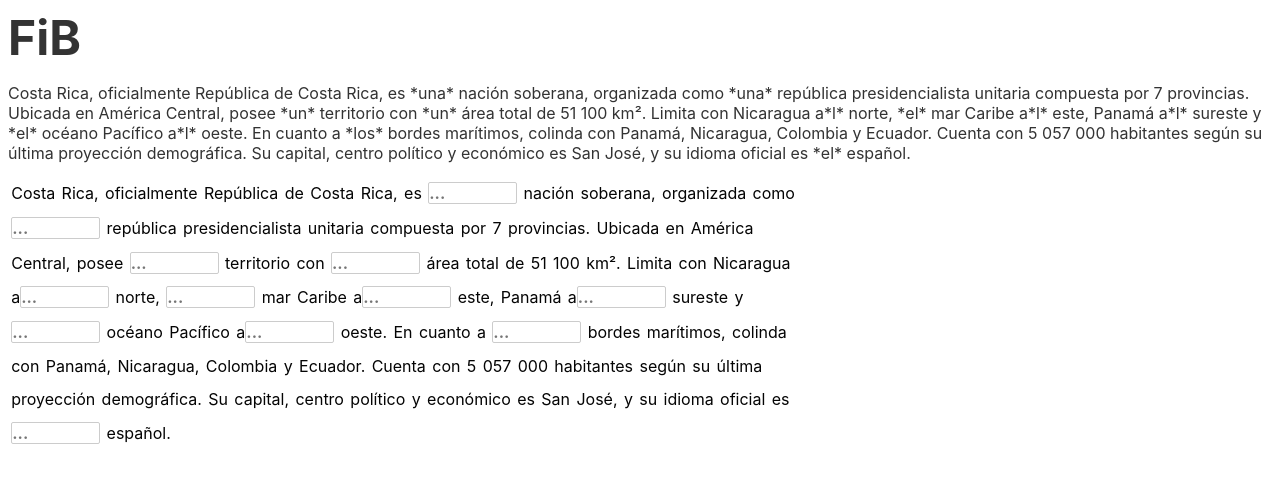
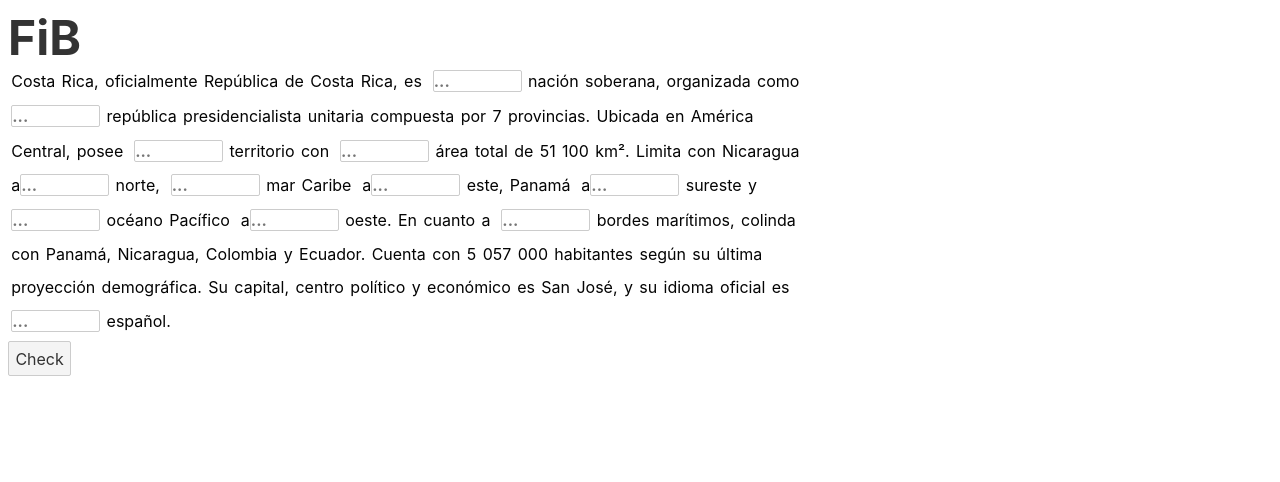
Before and after one commit to mundek/svelte-fillinblank, a Svelte app: page / in a window 1280 px wide. Shown: the top 482 px of the page. Built offline with nearby package versions, Linux system fonts and the light colour scheme.

Commit message:
component checks user responses against those parsed out of the text during layout; basic visual feedback provided

```diff
--- a/src/routes/FillInBlanks.svelte
+++ b/src/routes/FillInBlanks.svelte
@@ -15,7 +15,7 @@
 
     let theWords = sentenceWords($sentence);
 
-    let displayItems = [];
+    let inputTextStrings = [];
 
     function currentSentence() {
         console.log("currSent");
@@ -23,27 +23,63 @@
 
     function resizeInput(event) {
         let newLength = event.target.value.length;
-        if(newLength > 1) { event.target.size = newLength - 1; }
-        else { event.target.size = newLength; }
+        if(newLength > 1) {
+            event.target.size = newLength - 1;
+        } else {
+            event.target.size = 1;
+        }
         // console.table(event.target.value.length);
     }
 
+    function setInputWord(index, answerText) {
+        // console.log(index);
+        inputTextStrings[index] = blankText(answerText);
+
+        // console.log(index, answerText);
+        return "";
+    }
+
+    function checkAnswers(event) {
+        let theBlanks = document.getElementsByClassName('inputElement');
+        for (let item of theBlanks) {
+            // console.log(item.id, item.value);
+            if (item.value === inputTextStrings[item.id]) {
+                console.log("MATCH");
+                item.classList.remove("incorrectResponse")
+                item.classList.add("correctResponse")
+            } else {
+                console.log("NO MATCH");
+                item.classList.remove("correctResponse")
+                item.classList.add("incorrectResponse")
+            }
+        }
+
+        // console.table(inputTextStrings);
+    }
 </script>
 
-<p>{$sentence}</p>
+<!-- <p>{$sentence}</p> -->
+<form>
     <div id="wordContainer">
         {#each theWords as aWord, i}
             {#if isPlainWord(aWord) }
-            <!-- <div class="item">{aWord}&nbsp;-&nbsp;</div> -->
                 <div class="textElement" id="{i}">{aWord}</div>
             {:else}
+                <!-- call to setInputWord(i, aWord) always returns empty String -->
+                <!-- adds answer text to local array for comparison against user responses -->
+                {setInputWord(i, aWord)}
                 <div class="textElement">
                     {blankPretext(aWord)}<input type="text" class="inputElement" id="{i}" size=4 placeholder="..." on:input={resizeInput}>{blankPosttext(aWord)}
                 </div>
             {/if}
         {/each}
     </div>
-
+    <button class="checkButton"
+        type="button"
+        on:click="{checkAnswers}">
+        Check
+    </button>
+</form>
 
 <style>
 	#wordContainer {
@@ -58,7 +94,6 @@
 		padding: 0em 0em .4em 0em;
 		color: #040404;
 		font-size: 1em;
-		/* background-color: #04CC04; */
         text-align: left;
         user-select: none;
 		cursor: pointer;
@@ -72,8 +107,23 @@
 		font-size: 1em;
         font: "Times New Roman", Times, serif;
         font-weight: bolder;
-		background-color:white;
         text-align: left;
 	}
 
+    .inputElement:focus {
+        border: 3px solid #555;
+    }
+
+    :global(.correctResponse) {
+        /* border: 4px solid green; */
+        background-color: #44FF44;
+        color: white;
+    }
+
+    :global(.incorrectResponse) {
+        /* border: 4px solid red; */
+        background-color: #FF4444;
+        color: white;
+    }
+
 </style>
--- a/src/utils/word-work.js
+++ b/src/utils/word-work.js
@@ -31,7 +31,7 @@ export function blankPosttext(someWord) {
 
 export function blankText(someWord) {
     let a = someWord.match(/\*(.*)\*/);
-    // console.log(a);
+    // console.log(a[1]);
     return a[1];
 }
 
```
Lines whose indentation alone changed are shown as unchanged.
